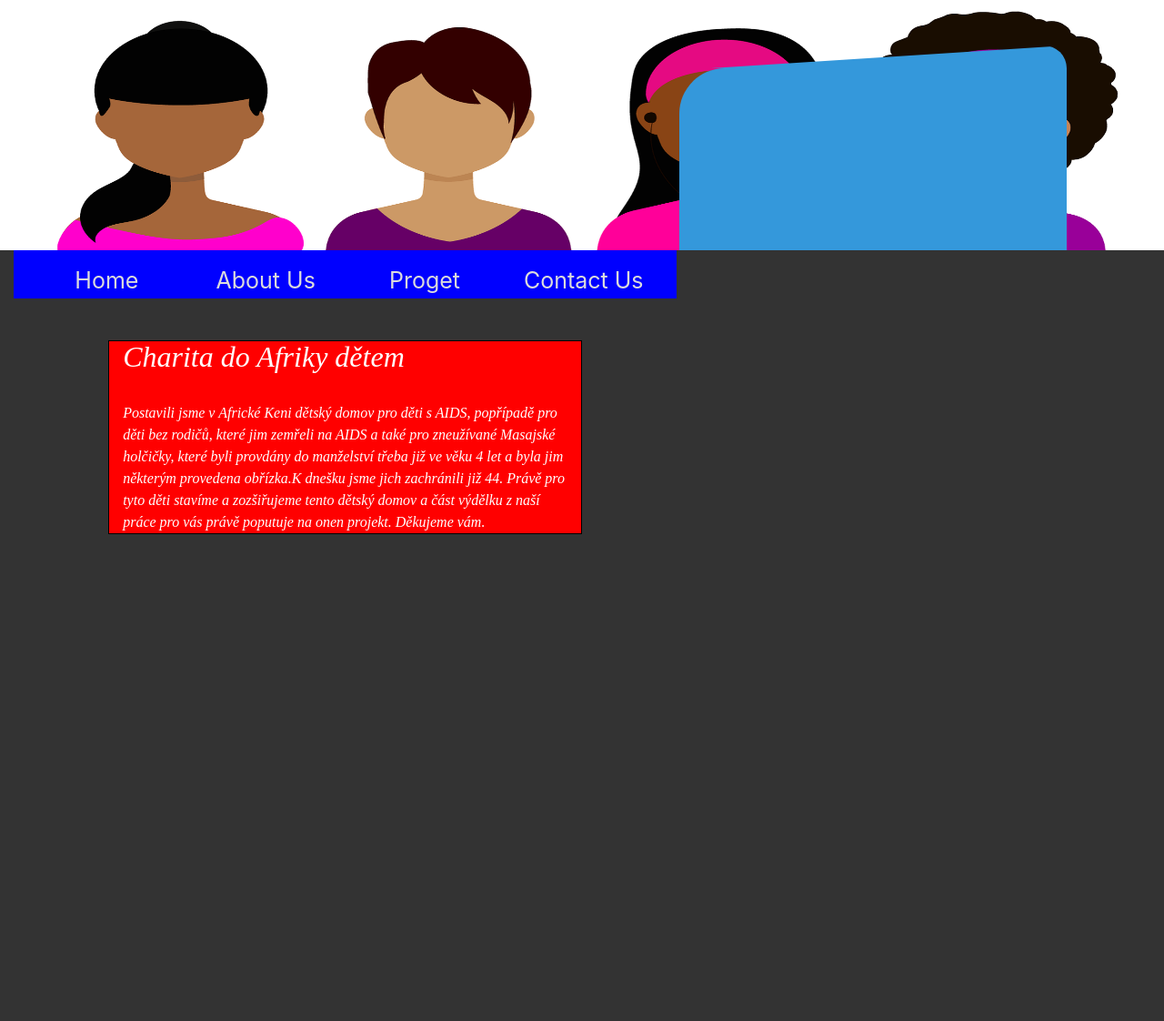
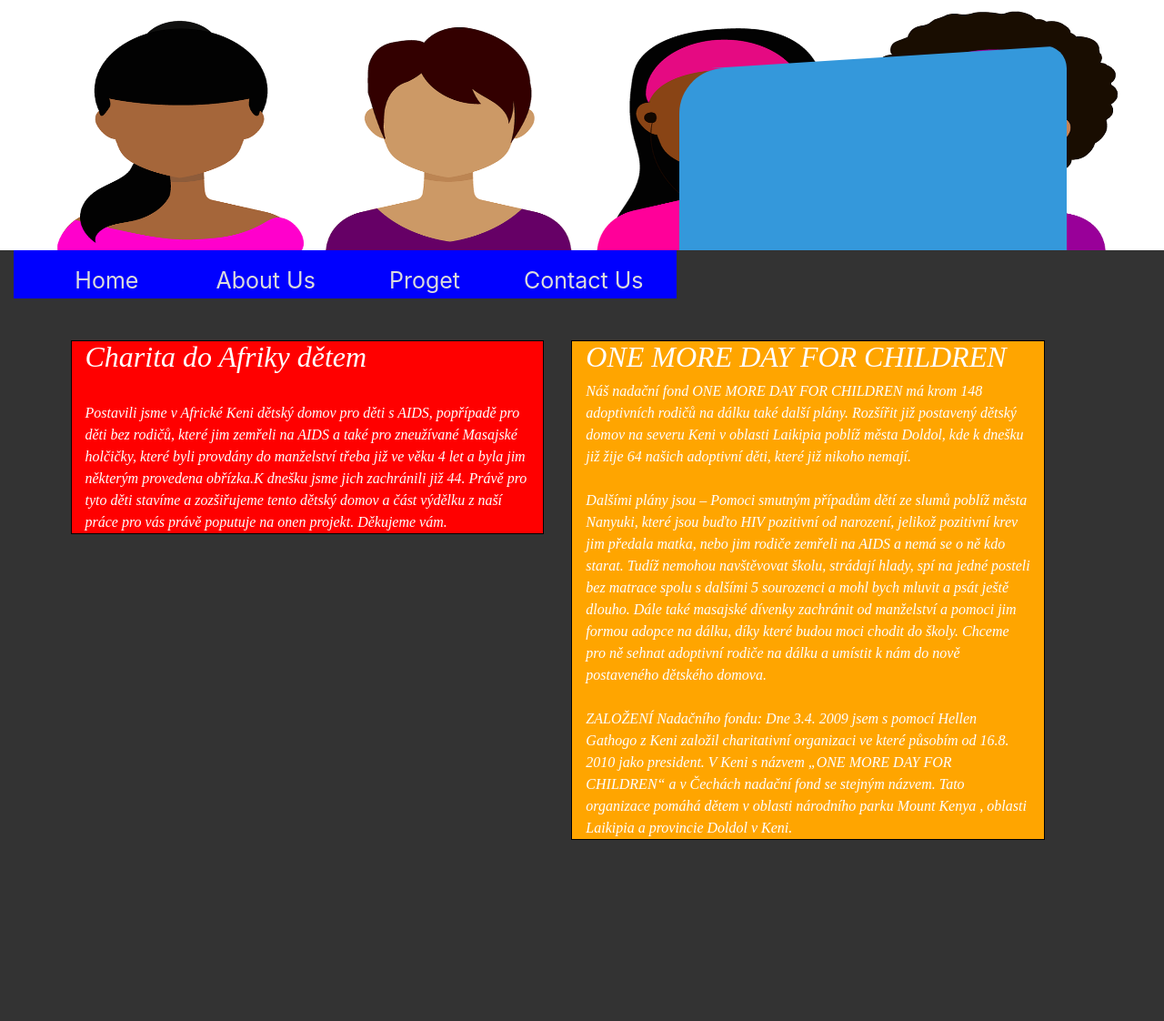
Before and after one commit to Rakullygs/Spsrakovnik-wb-charita, a PHP site: page / in a window 1280 px wide. Shown: the top 1122 px of the page at 91% size. Run offline with PHP 8.4, Linux system fonts and the light colour scheme.

Commit message:
navigace-php-stránky-text

```diff
--- a/css/custom.css
+++ b/css/custom.css
@@ -70,9 +70,25 @@ a li:hover {
     text-align: center;
 }
 .left-main-box{
-    border: 1px solid black;
+      border: 1px solid black;
     margin-top:30px;
+    margin-left: 5%;
+    margin-right: 15px;
+    padding-right: 15px;
+    padding-left: 15px;
     font-style: italic;
     font-family: initial;
     background: red;
 }
+
+.right-main-box{
+    border: 1px solid black;
+    margin-top:30px;
+    margin-left: 15px;
+    margin-right: 15px;
+    padding-right: 15px;
+    padding-left: 15px;
+    font-style: italic;
+    font-family: initial;
+    background: orange;
+}
--- a/index.php
+++ b/index.php
@@ -36,13 +36,19 @@
                 </div>
             </div>
             <div class="main-box">
-             <div class="left-main-box offset-md-1 col-xs-12 col-md-5">
+             <div class="left-main-box col-xs-12 col-md-5">
                 <h2>Charita do Afriky dětem</h2><br>
 
 Postavili jsme v Africké Keni dětský domov pro děti s AIDS, popřípadě pro děti bez rodičů, které jim zemřeli na AIDS a také pro zneužívané Masajské holčičky, které byli provdány do manželství třeba již ve věku 4 let a byla jim některým provedena obřízka.K dnešku jsme jich zachránili již 44. Právě pro tyto děti stavíme a zozšiřujeme tento dětský domov a část výdělku z naší práce pro vás právě poputuje na onen projekt. Děkujeme vám.
              </div>
-                <div class="right-main-box">
+                <div class="right-main-box col-xs-12 col-md-5">
+                    <h2>ONE MORE DAY FOR CHILDREN</h2>
 
+                    Náš nadační fond ONE MORE DAY FOR CHILDREN má krom 148 adoptivních rodičů na dálku také další plány. Rozšířit již postavený dětský domov na severu Keni v oblasti Laikipia poblíž města Doldol, kde k dnešku již žije 64 našich adoptivní děti, které již nikoho nemají.
+                    <br> <br>
+Dalšími plány jsou – Pomoci smutným případům dětí ze slumů poblíž města Nanyuki, které jsou buďto HIV pozitivní od narození, jelikož pozitivní krev jim předala matka, nebo jim rodiče zemřeli na AIDS a nemá se o ně kdo starat. Tudíž nemohou navštěvovat školu, strádají hlady, spí na jedné posteli bez matrace spolu s dalšími 5 sourozenci a mohl bych mluvit a psát ještě dlouho. Dále také masajské dívenky zachránit od manželství a pomoci jim formou adopce na dálku, díky které budou moci chodit do školy. Chceme pro ně sehnat adoptivní rodiče na dálku a umístit k nám do nově postaveného dětského domova.
+<br> <br>
+ZALOŽENÍ Nadačního fondu: Dne 3.4. 2009 jsem s pomocí Hellen Gathogo z Keni založil charitativní organizaci ve které působím od 16.8. 2010 jako president. V Keni s názvem „ONE MORE DAY FOR CHILDREN“ a v Čechách nadační fond se stejným názvem. Tato organizace pomáhá dětem v oblasti národního parku Mount Kenya , oblasti Laikipia a provincie Doldol v Keni.
                 </div>
             </div>
       </div>
```
